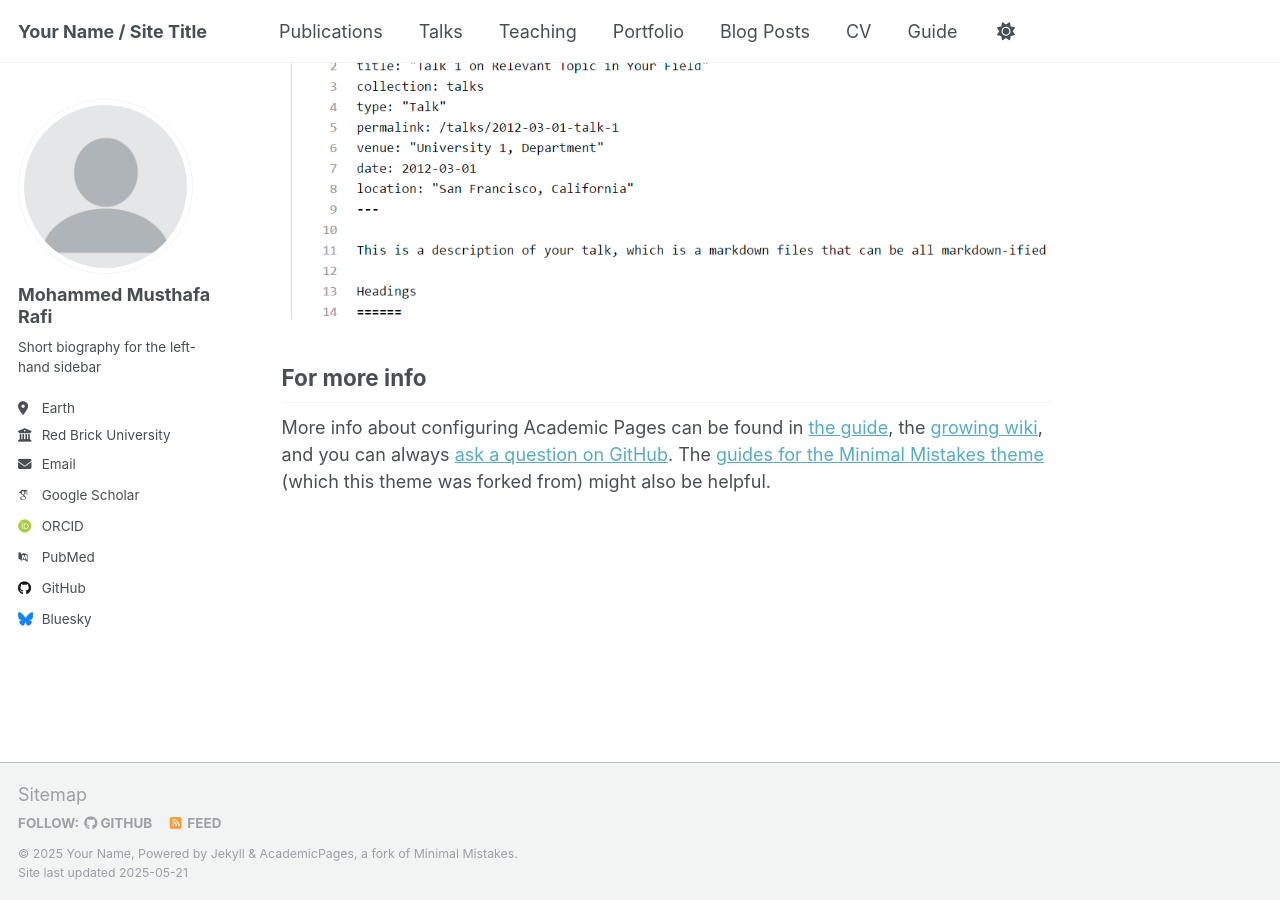
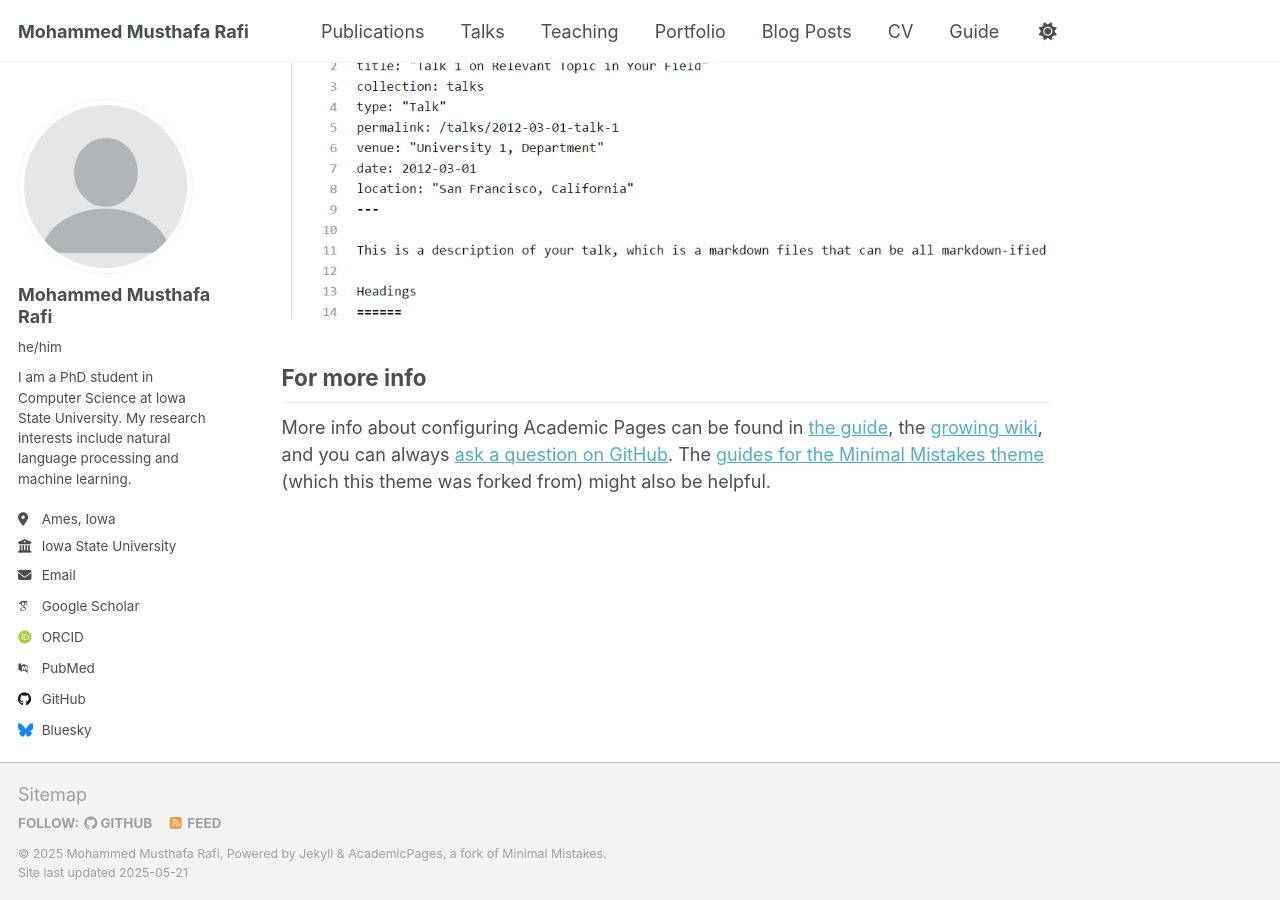
Before and after one commit to itsMustafamr/itsmustafamr.github.io, a Jekyll site: the page built from _pages/about.md, in a window 1280 px wide and 900 px high, scrolled down 2636 px. Built offline with Jekyll 4.4.1, drawn with Linux system fonts in a browser that asks for light colours; some web fonts are replaced.

Commit message:
made little update on yml file

```diff
--- a/_config.yml
+++ b/_config.yml
@@ -9,9 +9,9 @@
 # Basic Site Settings
 locale                   : "en-US"
 site_theme               : "default"
-title                    : "Your Name / Site Title"
+title                    : "Mohammed Musthafa Rafi"
 title_separator          : "-"
-name                     : &name "Your Name"
+name                     : &name "Mohammed Musthafa Rafi"
 description              : &description "personal description"
 url                      : https://academicpages.github.io # the base hostname & protocol for your site e.g. "https://[your GitHub username].github.io" or if you already have some other page hosted on Github then use "https://[your GitHub username].github.io/[Your Repo Name]"
 baseurl                  : "" # the subpath of your site, e.g. "/blog"
@@ -24,10 +24,10 @@ author:
   # Biographic information
   avatar           : "profile.png"
   name             : "Mohammed Musthafa Rafi"
-  pronouns         : # example: "she/her"
-  bio              : "Short biography for the left-hand sidebar"
-  location         : "Earth"
-  employer         : "Red Brick University"
+  pronouns         : "he/him"
+  bio              : "I am a PhD student in Computer Science at Iowa State University. My research interests include natural language processing and machine learning."
+  location         : "Ames, Iowa"
+  employer         : "Iowa State University"
   uri              : # URL
   email            : "none@example.org"
 
@@ -46,7 +46,7 @@ author:
   bitbucket        : # Username - Update with your username on the site
   codepen          : # Username
   dribbble         : # Username
-  github           : "academicpages"
+  github           : "itsmustafamr"
   kaggle           : # Username
   stackoverflow    : # User number or user number and name (i.e., use "1" or "1/jeff-atwood")
 
```
